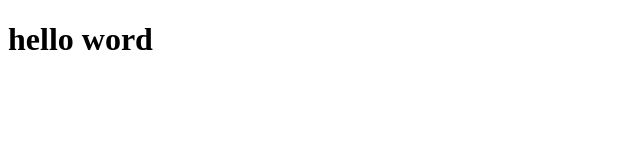
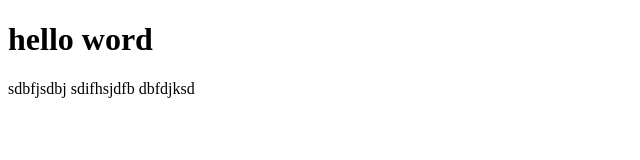
Before and after one commit to tuananh53524/vieclam123, a plain HTML site: page index.html in a window 1280 px wide. Shown: the whole page, without its empty margins (0-640 px from the left). Drawn offline with Linux system fonts and the light colour scheme.

Commit message:
moi viest

```diff
--- a/index.html
+++ b/index.html
@@ -6,5 +6,8 @@
   </head>
   <body>
     <h1>hello word</h1>
+    <!-- tuấn anh viết -->
+    <p>sdbfjsdbj sdifhsjdfb dbfdjksd</p>
+    <!-- end tuấn anh viét -->
   </body>
 </html>
```
